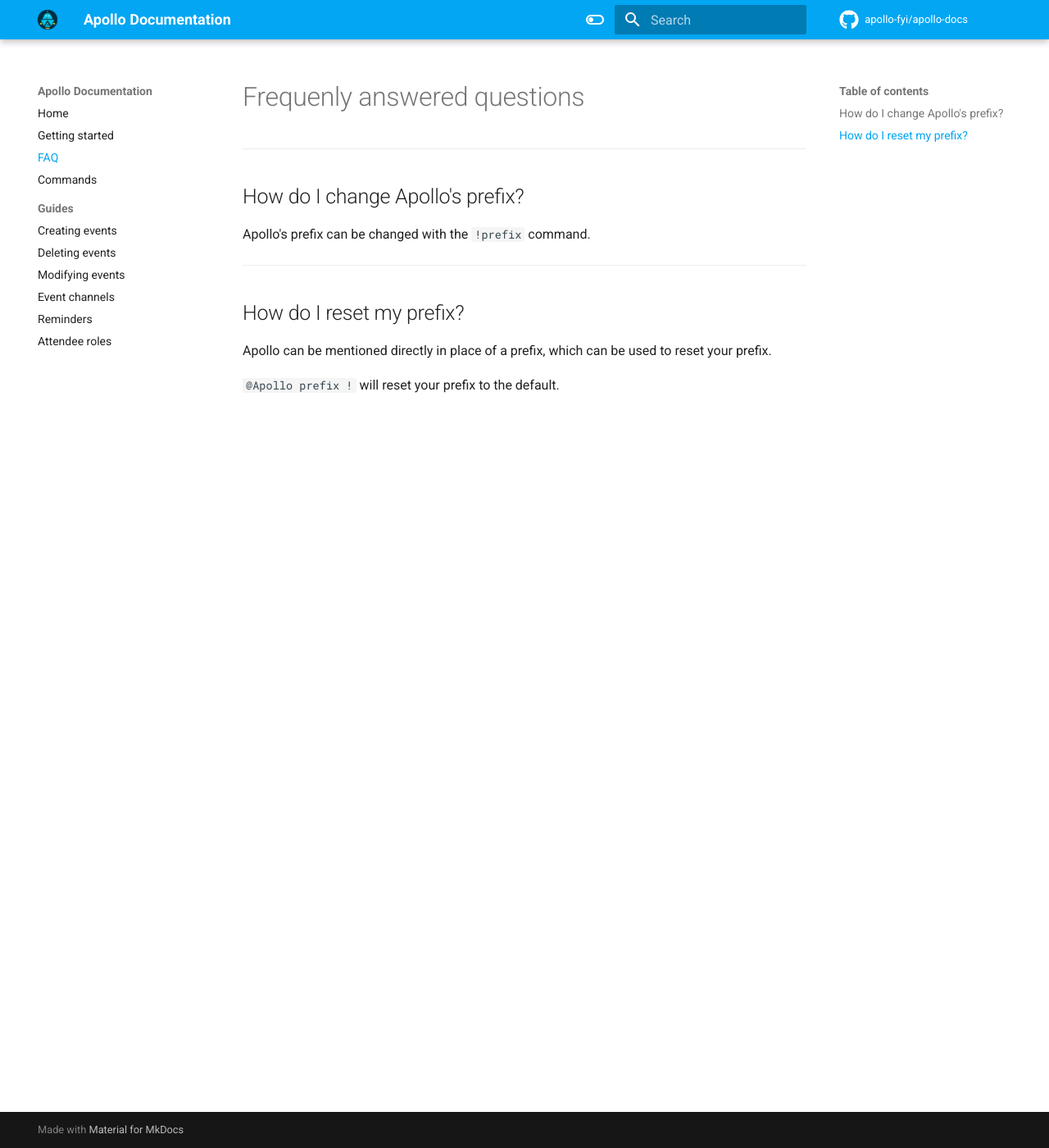
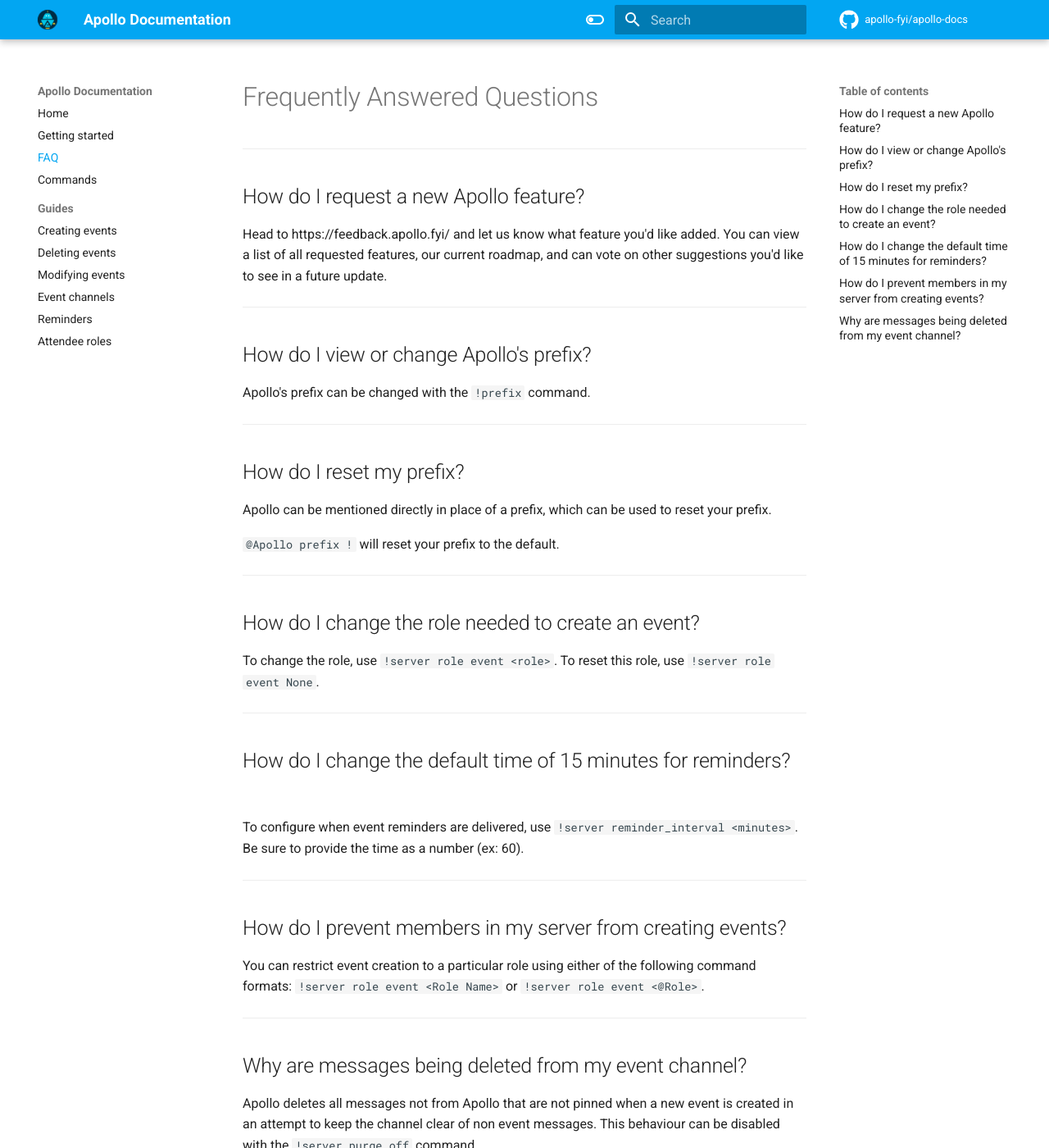
Before and after one commit to apollo-fyi/apollo-docs, an MkDocs documentation site: the page built from docs/faq.md, in a window 1280 px wide and 1400 px high. Shown: the whole window at 82% size. Built offline with MkDocs 1.6.1 and Material for MkDocs 9.7.7, drawn with Linux system fonts in a browser that asks for light colours; comment, search, counter and statistics services are not loaded; some of the changed text lies outside the part shown.

Commit message:
Update faq.md (#7)

```diff
--- a/docs/faq.md
+++ b/docs/faq.md
@@ -1,8 +1,14 @@
-# Frequenly answered questions
+# Frequently Answered Questions
 
 ---
 
-## How do I change Apollo's prefix?
+## How do I request a new Apollo feature?
+
+Head to https://feedback.apollo.fyi/ and let us know what feature you'd like added. You can view a list of all requested features, our current roadmap, and can vote on other suggestions you'd like to see in a future update.
+
+---
+
+## How do I view or change Apollo's prefix?
 
 Apollo's prefix can be changed with the `!prefix` command.
 
@@ -14,3 +20,29 @@ Apollo can be mentioned directly in place of a prefix, which can be used to
 reset your prefix.
 
 `@Apollo prefix !` will reset your prefix to the default.
+
+---
+
+## How do I change the role needed to create an event?
+
+To change the role, use `!server role event <role>`. To reset this role, use `!server role event None`.
+
+---
+
+## How do I change the default time of 15 minutes for reminders?
+
+To configure when event reminders are delivered, use `!server reminder_interval <minutes>`. Be sure to provide the time as a number (ex: 60).
+
+---
+
+## How do I prevent members in my server from creating events?
+
+You can restrict event creation to a particular role using either of the following command formats: `!server role event <Role Name>` or `!server role event <@Role> `.
+
+---
+
+## Why are messages being deleted from my event channel?
+
+Apollo deletes all messages not from Apollo that are not pinned when a new event is created in an attempt to keep the channel clear of non event messages. This behaviour can be disabled with the `!server purge off` command.
+
+---
```
